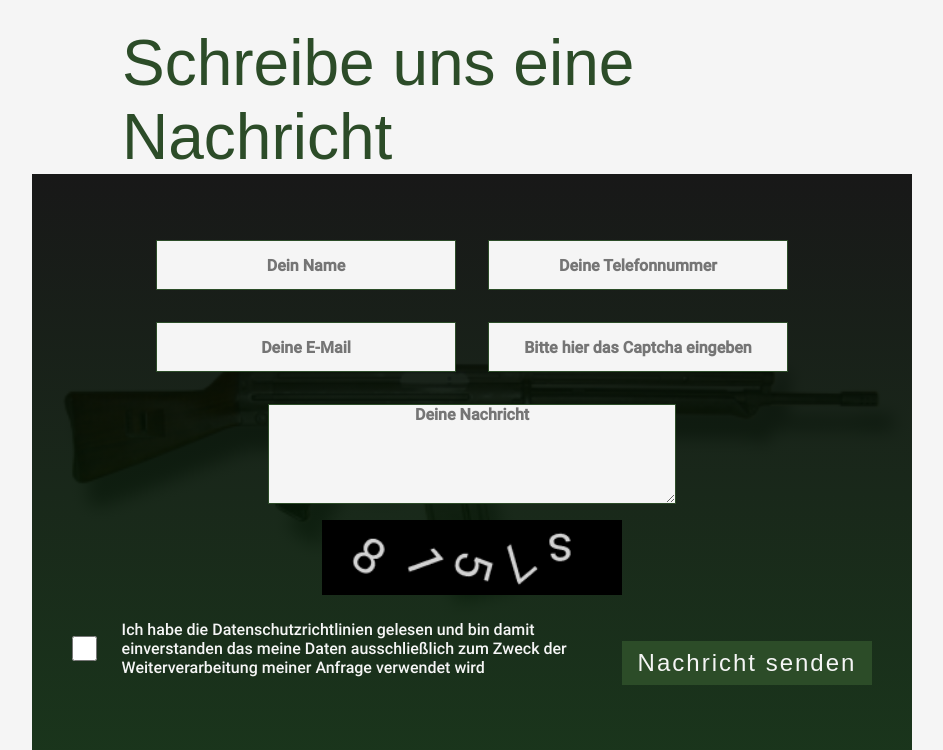
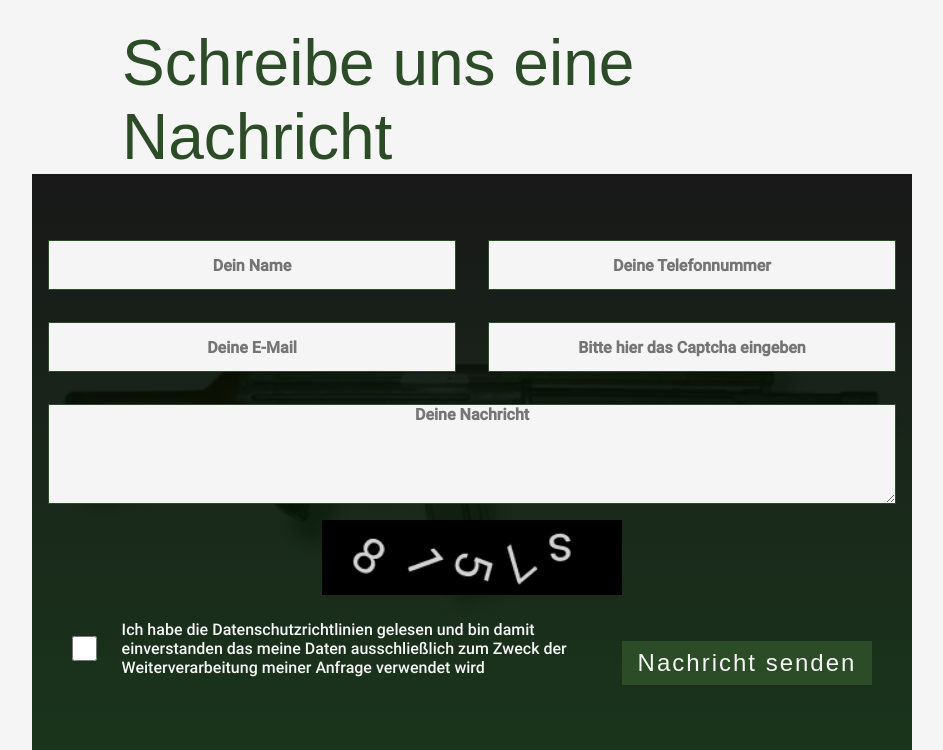
Before and after one commit to Jacques1988/tactical-combat-group, a PHP site: page / in a window 1280 px wide. Shown: the part 2474-3224 px from the top of the page, without its empty margins (168-1111 px from the left). Run offline with PHP 8.4, Linux system fonts and the light colour scheme; some web fonts are replaced.

Commit message:
update form

```diff
--- a/dist/main.css
+++ b/dist/main.css
@@ -380,6 +380,7 @@ img {
   justify-content: flex-start;
   align-items: center;
   flex-direction: column;
+  max-width: 1000px;
   width: 100%;
   background-image: linear-gradient(180deg, rgba(0, 0, 0, 0.9), rgba(2, 32, 4, 0.9)), url("../img/G3.png");
   background-position: center center, center center;
@@ -391,11 +392,12 @@ img {
   display: flex;
   justify-content: center;
   align-items: center;
-  width: 50%;
+  width: 100%;
 }
 @media screen and (max-width: 1200px) {
   .form__input-container {
     flex-direction: column;
+    width: 50%;
   }
 }
 .form__input-container__input {
--- a/styles/layout/_form.scss
+++ b/styles/layout/_form.scss
@@ -6,6 +6,7 @@
     justify-content: flex-start;
     align-items:center;
     flex-direction: column;
+    max-width:1000px;
     width:100%;
     background-image:$overlay_primary, url("../img/G3.png");
     background-position: center center, center center;
@@ -17,10 +18,11 @@
         display:flex;
         justify-content: center;
         align-items:center;
-        width:50%;
+        width:100%;
 
         @media screen and(max-width:#{$tabletSize}){
             flex-direction:column;
+            width:50%;
         }
 
         &__input{
```
Also changed, not shown: 1 other file.
